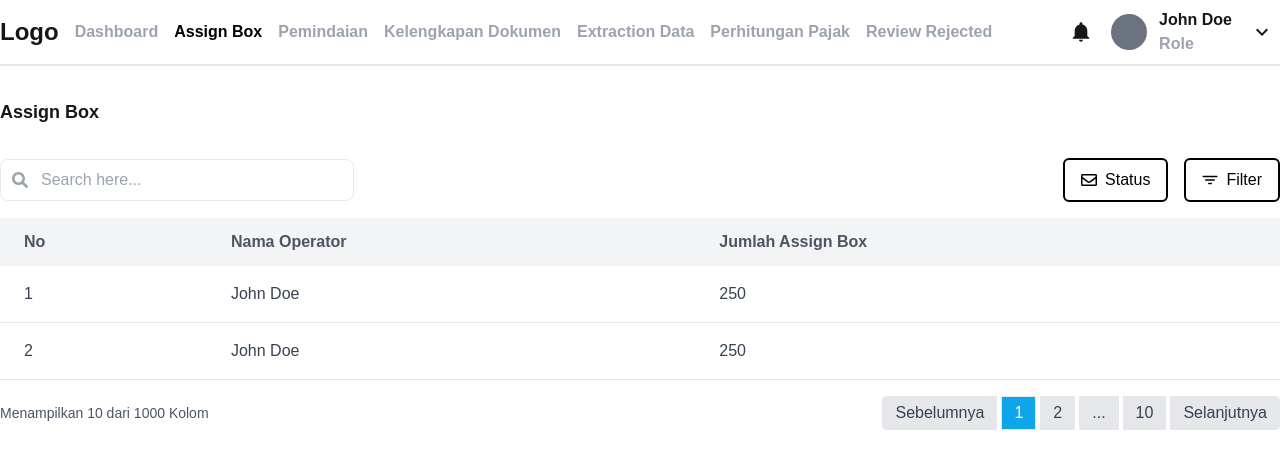
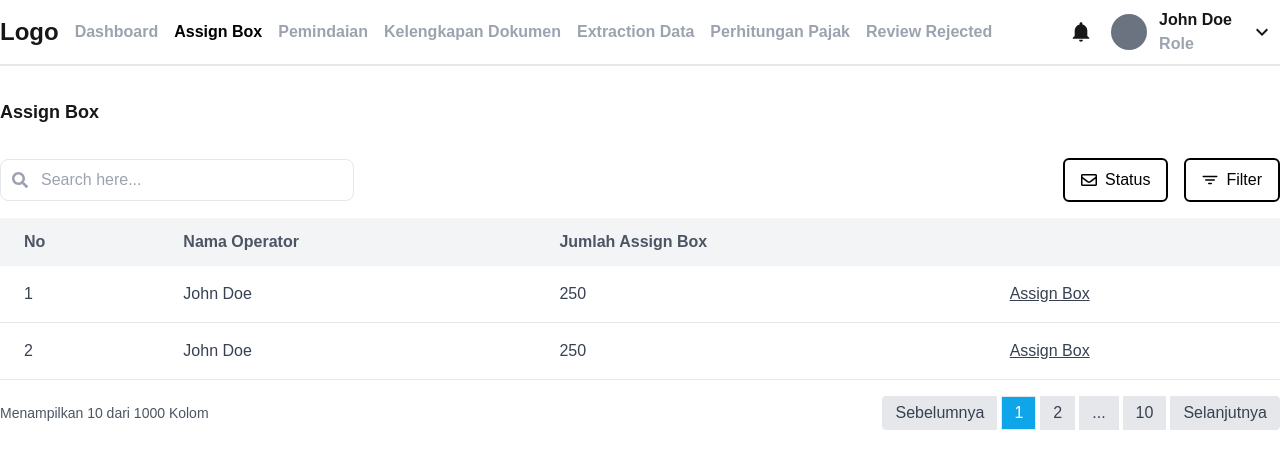
Before and after one commit to Auxulry/pluto, a Next.js app: page /assign-box in a window 1280 px wide. Shown: the top 468 px of the page. Built offline with nearby package versions, Linux system fonts and the light colour scheme.

Commit message:
initial commit

```diff
--- a/src/pages/assign-box/index.jsx
+++ b/src/pages/assign-box/index.jsx
@@ -1,13 +1,19 @@
 import {IoIosQrScanner, IoMdArrowDropdown, IoMdNotifications} from "react-icons/io";
 import {MdOutlineArrowOutward, MdOutlineKeyboardArrowDown, MdOutlineKeyboardArrowUp} from "react-icons/md";
-import {useEffect, useRef, useState} from "react";
+import React, {useEffect, useRef, useState} from "react";
 import {IoAddCircleOutline, IoEye, IoFilter, IoFilterOutline} from "react-icons/io5";
 import {FaFilter, FaRegEnvelope, FaSearch} from "react-icons/fa";
 import MainLayout from "@/components/layouts/MainLayout";
 import OperatorDashboard from "@/components/organisms/operator/OperatorDashboard";
 import ReviewerDashboard from "@/components/organisms/reviewer/ReviewerDashboard";
+import TextField from "@/components/atoms/text-field/TextField";
+import Modal from "@/components/atoms/modal/Modal";
+import Alert from "@/components/atoms/alert/Alert";
 
-const DataTable = () => {
+const DataTable = ({
+  setOpen,
+  setSelectedActor
+}) => {
   // State to toggle dropdown visibility
   const [dropdownOpen, setDropdownOpen] = useState(null);
 
@@ -36,6 +42,11 @@ const DataTable = () => {
     };
   }, [dropdownOpen]);
 
+  const handleModalClicked = (name) => {
+    setOpen(true);
+    setSelectedActor(name);
+  }
+
   return (
     <div className="container mx-auto">
       <div className="overflow-x-auto bg-white">
@@ -45,14 +56,21 @@ const DataTable = () => {
             <th className="px-6 py-3 text-left text-gray-600">No</th>
             <th className="px-6 py-3 text-left text-gray-600">Nama Operator</th>
             <th className="px-6 py-3 text-left text-gray-600">Jumlah Assign Box</th>
+            <th className="px-6 py-3 text-left text-gray-600"></th>
           </tr>
           </thead>
           <tbody>
           {[1, 2].map((row, index) => (
             <tr key={index} className="border-b">
-              <td className="px-6 py-4 text-gray-700">{index+1}</td>
+              <td className="px-6 py-4 text-gray-700">{index + 1}</td>
               <td className="px-6 py-4 text-gray-700">John Doe</td>
               <td className="px-6 py-4 text-gray-700">250</td>
+              <td
+                className="px-6 py-4 text-gray-700 underline cursor-pointer"
+                onClick={() => handleModalClicked("John Doe")}
+              >
+                Assign Box
+              </td>
             </tr>
           ))}
           </tbody>
@@ -74,9 +92,28 @@ const DataTable = () => {
 };
 
 export default function AssignBox() {
+  const [isOpen, setIsOpen] = useState(false)
+  const [selectedActor, setSelectedActor] = useState('')
+  const [showAlert, setShowAlert] = useState(false)
+
+
+  const handleSubmit = () => {
+    setIsOpen(false)
+    setSelectedActor('')
+    setShowAlert(true)
+  }
+
   return (
     <MainLayout>
       <div className='container mx-auto'>
+        {showAlert && (
+          <Alert
+            type="success"
+            title="Success!"
+            message="Permintaan Assign Box berhasil dikirim."
+            onClose={() => setShowAlert(false)}
+          />
+        )}
         <div className='flex flex-row items-center justify-between my-4'>
           <div>
             <h2 className="text-lg font-bold">Assign Box</h2>
@@ -111,7 +148,43 @@ export default function AssignBox() {
         </div>
 
         {/*/!* Table *!/*/}
-        <DataTable/>
+        <DataTable
+          setOpen={setIsOpen}
+          setSelectedActor={setSelectedActor}
+        />
+
+        <Modal
+          isOpen={isOpen}
+          onClose={() => setIsOpen(false)}
+          width='w-1/3'
+        >
+          <h2 className="text-2xl font-bold mb-4">Assign Box</h2>
+          <div className="mb-4">
+            <div className='flex flex-col gap-1.5 items-start my-4'>
+              <h6 className='text-sm'>Nama Operator</h6>
+              <h6 className='text-sm font-bold'>{selectedActor}</h6>
+            </div>
+            <TextField
+              type="number"
+              label='Jumlah Box'
+              placeholder='Input Jumlah Box'
+            />
+          </div>
+          <div className='flex flex-row-reverse items-center gap-4'>
+            <button
+              className='px-4 py-2 rounded focus:outline-none font-medium bg-green-500 text-white hover:bg-green-600'
+              onClick={handleSubmit}
+            >
+              Submit
+            </button>
+            <button
+              className='px-4 py-2 rounded focus:outline-none font-medium text-black hover:text-gray-600'
+              onClick={() => setIsOpen(false)}
+            >
+              Cancel
+            </button>
+          </div>
+        </Modal>
       </div>
     </MainLayout>
   );
```
